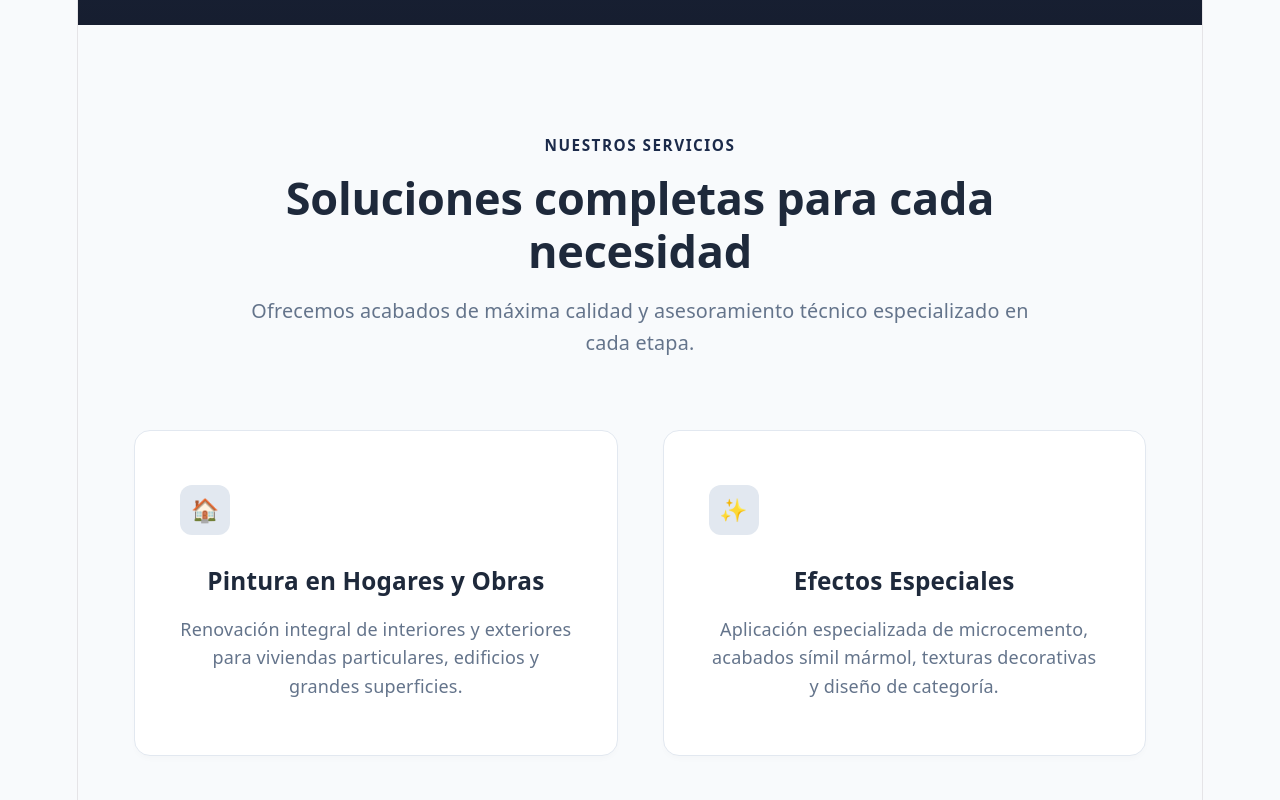
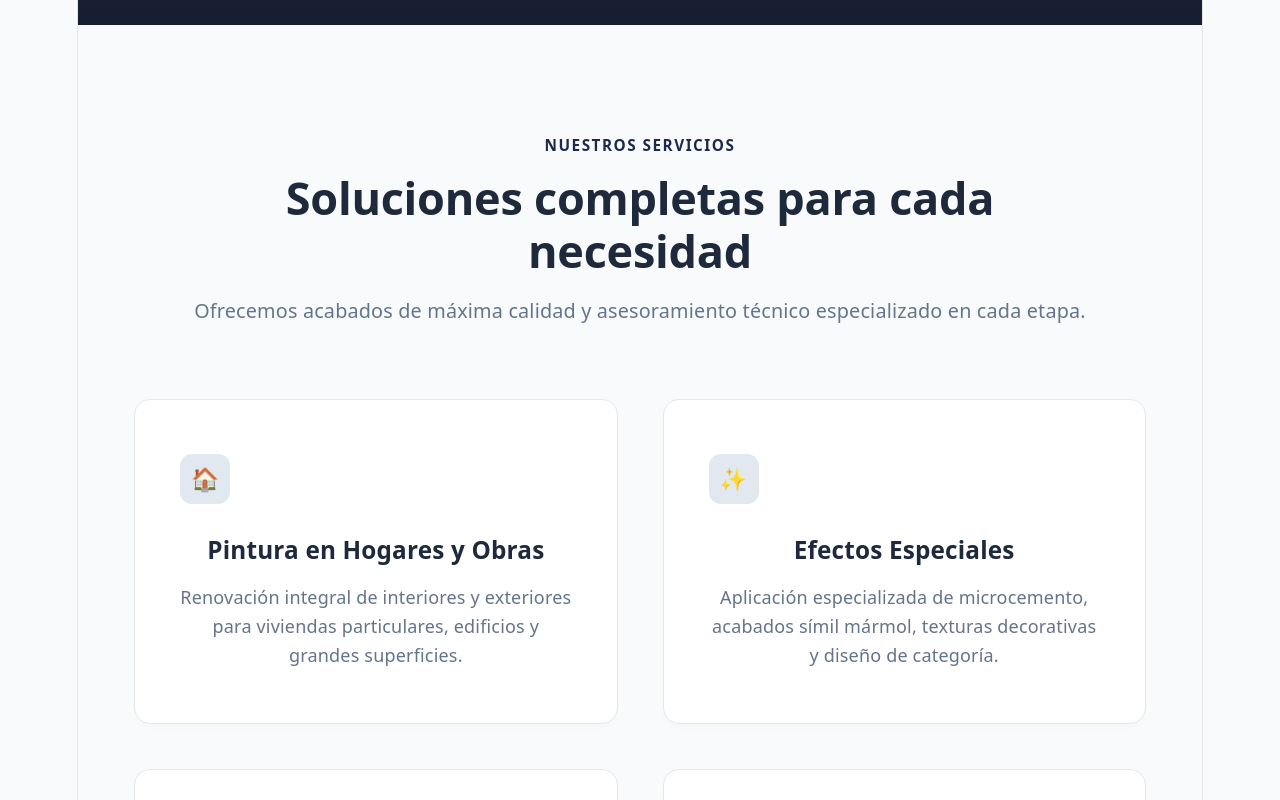
Before and after one commit to mmateodiaz/FP-Pintura, a React (Vite) app: page / in a window 1280 px wide. Shown: the part 820-1620 px from the top of the page. Built offline with nearby package versions, Linux system fonts and the light colour scheme; grey boxes are pictures that could not be loaded.

Commit message:
Mejorando style 1.0

```diff
--- a/src/App.css
+++ b/src/App.css
@@ -167,8 +167,9 @@ section {
 
 .section-header {
   text-align: center;
-  max-width: 800px;
-  margin: 0 auto 4rem auto;
+  width: 100%;
+  padding: 0 5%;
+  margin-bottom: 4rem;
 }
 
 .section-tag {
```
